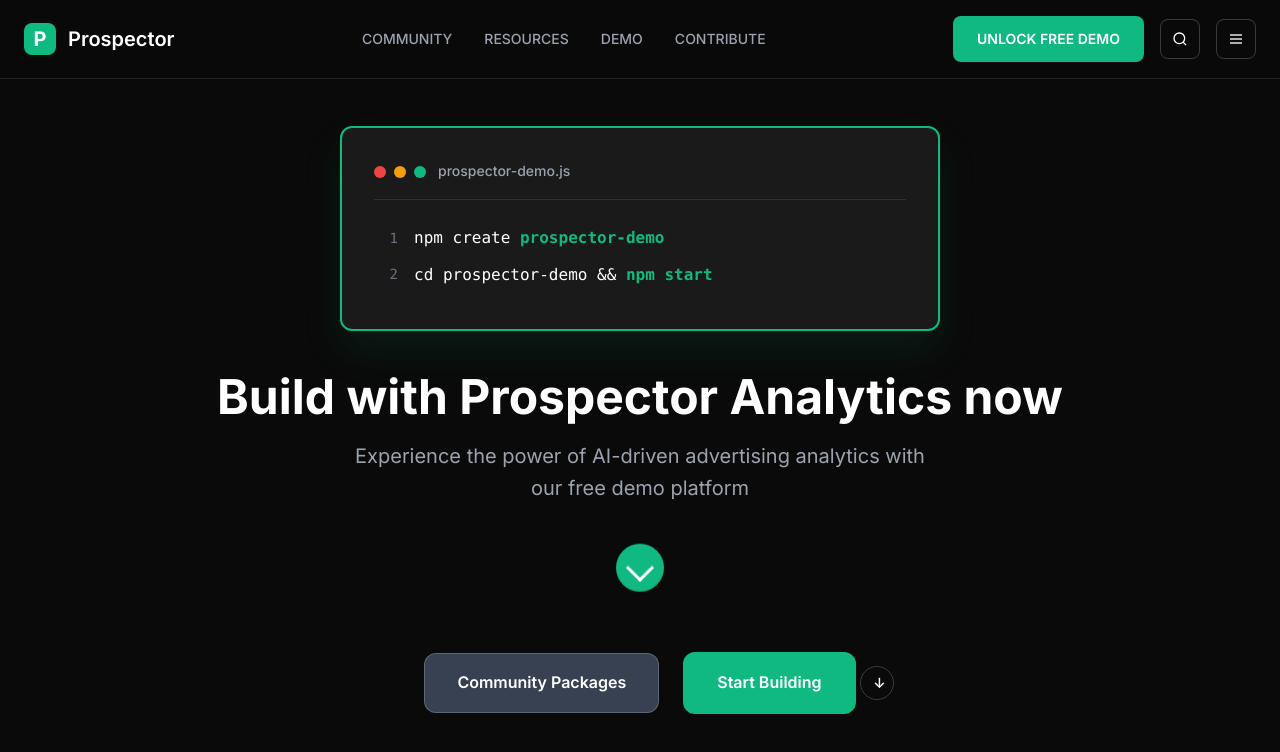
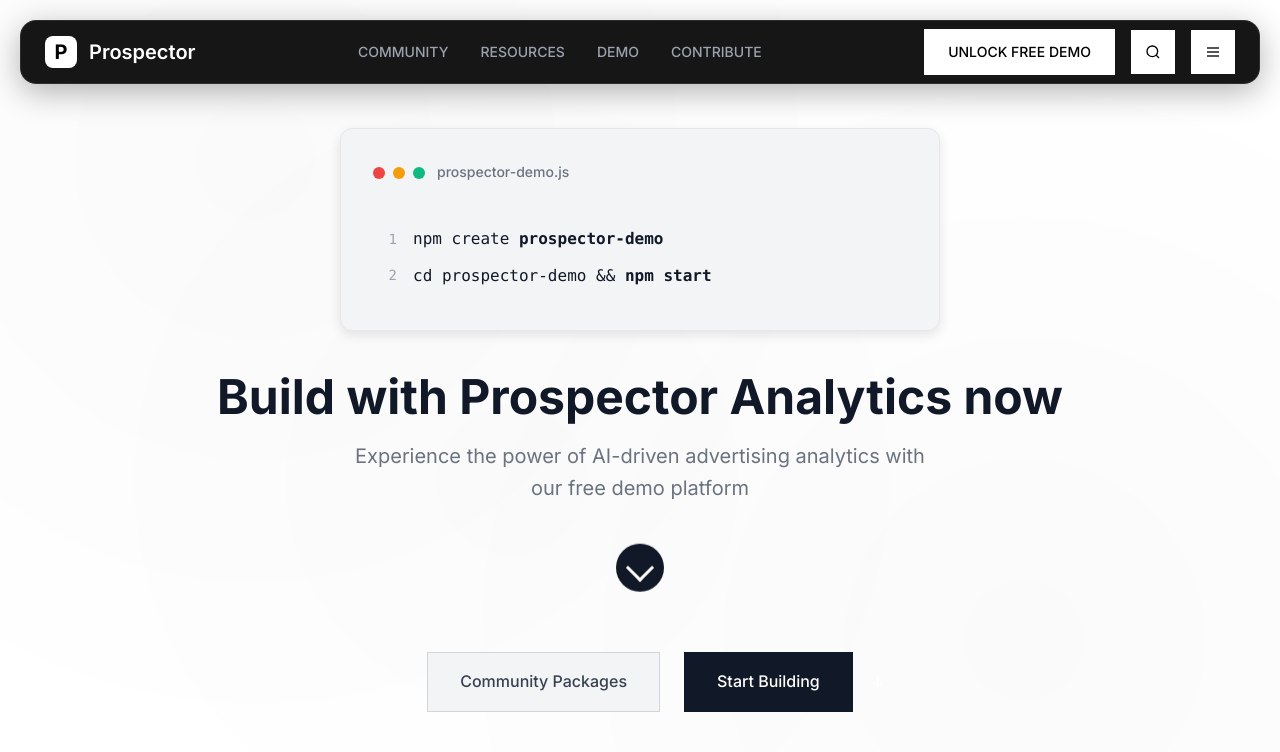
Before and after one commit to syusjko/WEBSITE, a website: page public/onboarding.html in a window 1280 px wide. Drawn offline with Linux system fonts and the light colour scheme.

Commit message:
Update onboarding and demo pages to match main page color scheme and UI style

```diff
--- a/public/onboarding.html
+++ b/public/onboarding.html
@@ -18,23 +18,43 @@
             font-family: 'Inter', -apple-system, BlinkMacSystemFont, 'Segoe UI', 'Roboto', 'Helvetica Neue', 'Arial', sans-serif;
             font-weight: 400;
             line-height: 1.6;
-            color: #ffffff;
-            background: #0a0a0a;
+            color: #111827;
+            background: #ffffff;
             overflow-x: hidden;
             min-height: 100vh;
+        }
+
+        /* 종이질감 배경 */
+        body::before {
+            content: '';
+            position: fixed;
+            top: 0;
+            left: 0;
+            right: 0;
+            bottom: 0;
+            background:
+                radial-gradient(circle at 20% 20%, rgba(0, 0, 0, 0.02) 0%, transparent 50%),
+                radial-gradient(circle at 80% 80%, rgba(0, 0, 0, 0.02) 0%, transparent 50%),
+                radial-gradient(circle at 40% 60%, rgba(0, 0, 0, 0.01) 0%, transparent 50%);
+            pointer-events: none;
+            z-index: -1;
         }
 
         /* 헤더 */
         .header {
             position: fixed;
-            top: 0;
-            left: 0;
-            right: 0;
+            top: 20px;
+            left: 20px;
+            right: 20px;
             z-index: 1000;
-            background: rgba(10, 10, 10, 0.95);
+            background: rgba(0, 0, 0, 0.15);
             backdrop-filter: blur(20px);
-            border-bottom: 1px solid rgba(255, 255, 255, 0.1);
-            padding: 16px 24px;
+            border: 1px solid rgba(255, 255, 255, 0.1);
+            border-radius: 16px;
+            box-shadow: 0 8px 32px rgba(0, 0, 0, 0.3);
+            transition: all 0.3s ease;
+            width: calc(100% - 40px);
+            height: 64px;
         }
 
         .header-content {
@@ -43,6 +63,8 @@
             display: flex;
             justify-content: space-between;
             align-items: center;
+            height: 100%;
+            padding: 0 24px;
         }
 
         .logo {
@@ -58,13 +80,13 @@
         .logo-icon {
             width: 32px;
             height: 32px;
-            background: #10b981;
+            background: #ffffff;
             border-radius: 8px;
             display: flex;
             align-items: center;
             justify-content: center;
             font-weight: 700;
-            color: #ffffff;
+            color: #000000;
         }
 
         .nav-links {
@@ -92,13 +114,13 @@
         }
 
         .btn-unlock {
-            background: #10b981;
-            color: #ffffff;
+            background: #ffffff;
+            color: #000000;
             border: none;
             padding: 12px 24px;
-            border-radius: 8px;
+            border-radius: 0;
             font-size: 14px;
-            font-weight: 600;
+            font-weight: 500;
             cursor: pointer;
             transition: all 0.2s ease;
             text-decoration: none;
@@ -106,15 +128,17 @@
         }
 
         .btn-unlock:hover {
-            background: #059669;
+            background: #f3f4f6;
             transform: translateY(-1px);
         }
 
         .search-icon, .menu-icon {
-            width: 40px;
-            height: 40px;
-            border: 1px solid rgba(255, 255, 255, 0.2);
-            border-radius: 8px;
+            width: 44px;
+            height: 44px;
+            background: #ffffff;
+            border: none;
+            color: #000000;
+            border-radius: 0;
             display: flex;
             align-items: center;
             justify-content: center;
@@ -123,8 +147,8 @@
         }
 
         .search-icon:hover, .menu-icon:hover {
-            border-color: rgba(255, 255, 255, 0.4);
-            background: rgba(255, 255, 255, 0.05);
+            background: #f3f4f6;
+            transform: translateY(-1px);
         }
 
         /* 메인 콘텐츠 */
@@ -140,15 +164,15 @@
 
         /* 코드 에디터 박스 */
         .code-editor {
-            background: #1a1a1a;
-            border: 2px solid #10b981;
+            background: #f3f4f6;
+            border: 1px solid #e5e7eb;
             border-radius: 12px;
             padding: 32px;
             margin-bottom: 40px;
             max-width: 600px;
             width: 100%;
             position: relative;
-            box-shadow: 0 20px 40px rgba(16, 185, 129, 0.1);
+            box-shadow: 0 4px 12px rgba(0, 0, 0, 0.1);
         }
 
         .code-header {
@@ -177,7 +201,7 @@
         .window-dot:nth-child(3) { background: #10b981; }
 
         .code-title {
-            color: #9ca3af;
+            color: #6b7280;
             font-size: 14px;
             font-weight: 500;
         }
@@ -196,18 +220,18 @@
         }
 
         .line-number {
-            color: #6b7280;
+            color: #9ca3af;
             font-size: 14px;
             min-width: 24px;
             text-align: right;
         }
 
         .code-text {
-            color: #ffffff;
+            color: #111827;
         }
 
         .code-highlight {
-            color: #10b981;
+            color: #111827;
             font-weight: 600;
         }
 
@@ -220,14 +244,14 @@
         .main-title {
             font-size: 48px;
             font-weight: 700;
-            color: #ffffff;
+            color: #111827;
             margin-bottom: 16px;
             line-height: 1.1;
         }
 
         .main-subtitle {
             font-size: 20px;
-            color: #9ca3af;
+            color: #6b7280;
             max-width: 600px;
             margin: 0 auto;
         }
@@ -237,7 +261,7 @@
             width: 48px;
             height: 48px;
             margin: 0 auto 60px;
-            background: #10b981;
+            background: #111827;
             border-radius: 50%;
             display: flex;
             align-items: center;
@@ -276,13 +300,13 @@
         }
 
         .btn-community {
-            background: #374151;
-            color: #ffffff;
-            border: 1px solid rgba(255, 255, 255, 0.2);
+            background: #f3f4f6;
+            color: #374151;
+            border: 1px solid #d1d5db;
             padding: 16px 32px;
-            border-radius: 12px;
+            border-radius: 0;
             font-size: 16px;
-            font-weight: 600;
+            font-weight: 500;
             cursor: pointer;
             transition: all 0.2s ease;
             text-decoration: none;
@@ -290,18 +314,17 @@
         }
 
         .btn-community:hover {
-            background: #4b5563;
-            border-color: rgba(255, 255, 255, 0.3);
+            background: #e5e7eb;
         }
 
         .btn-start {
-            background: #10b981;
+            background: #111827;
             color: #ffffff;
-            border: 2px solid #10b981;
+            border: 1px solid #111827;
             padding: 16px 32px;
-            border-radius: 12px;
+            border-radius: 0;
             font-size: 16px;
-            font-weight: 600;
+            font-weight: 500;
             cursor: pointer;
             transition: all 0.2s ease;
             text-decoration: none;
@@ -310,8 +333,8 @@
         }
 
         .btn-start:hover {
-            background: #059669;
-            border-color: #059669;
+            background: #374151;
+            border-color: #374151;
             transform: translateY(-2px);
         }
 
```
Also changed, not shown: public/demo.html (+61 -40 lines).
